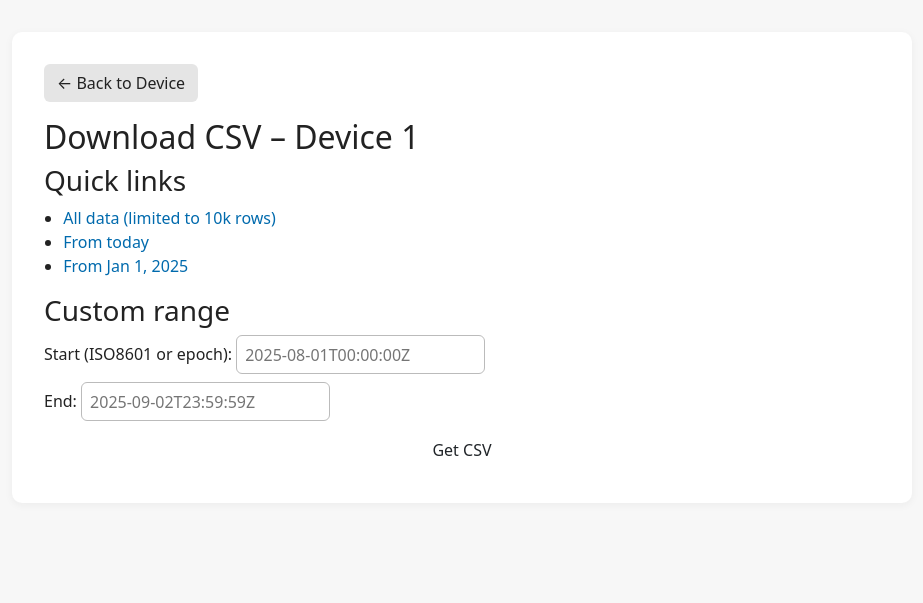
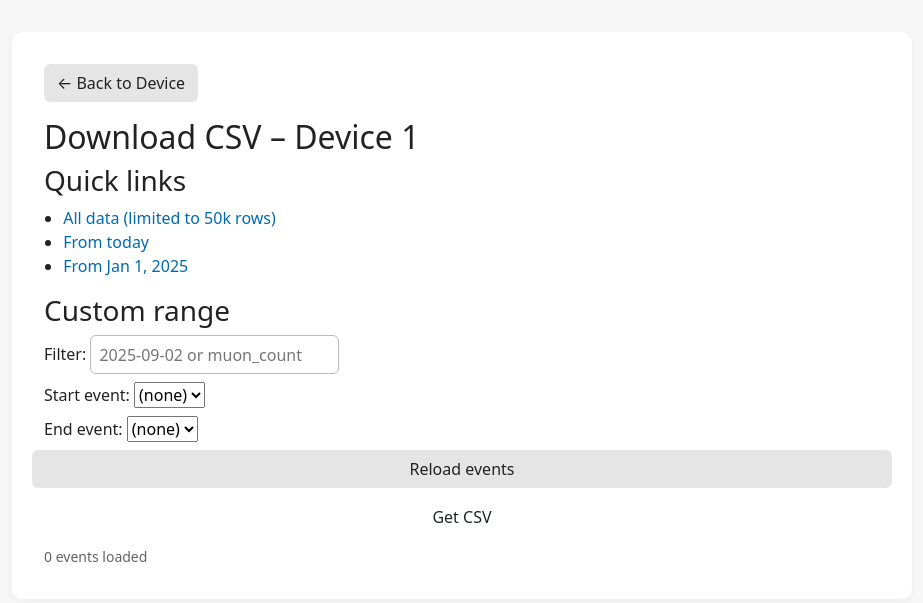
Before and after one commit to cornellpepper/CuWatch_server, a Flask app: page /device/1/download in a window 1280 px wide. Shown: the part 61-664 px from the top of the page, without its empty margins (178-1101 px from the left). Run offline with Flask 3, Linux system fonts and the light colour scheme; the visitor is signed in with stand-in values (Sample User, id 1); data that the repository does not hold is empty.

```diff
--- a/services/web/templates/device_detail.html
+++ b/services/web/templates/device_detail.html
@@ -29,6 +29,7 @@ thead, tbody tr { display: table; width: 100%; table-layout: fixed; }
 <nav style="margin-bottom:1rem;">
   <a href="{{ url_for('device_select') }}" class="btn" style="background:var(--gray200);color:var(--black);">← Devices</a>
   <a href="{{ url_for('download_page', device_id=device_id) }}" class="btn">Download CSVs</a>
+  <a href="{{ url_for('device_runs_page', device_id=device_id) }}" class="btn" style="background:var(--gray200);color:var(--black);">Runs</a>
 </nav>
 <h2>CuWatch Node {{ device_id }}</h2>
 <div class="row" style="margin-top: 1rem;">
@@ -262,7 +263,7 @@ thead, tbody tr { display: table; width: 100%; table-layout: fixed; }
           renderTable(inWindow.length ? inWindow : sorted.slice(0, 50)); // fallback if empty
 
           const rates = computeRates(sorted, windowSec);
-          if (rates.length) {
+          if (rates.length) { // update the rate display
             elRate.textContent = rates[rates.length - 1].r.toFixed(2);
           } else {
             elRate.textContent = '–';
--- a/services/web/templates/download.html
+++ b/services/web/templates/download.html
@@ -14,31 +14,112 @@ button { padding: .5rem .7rem; border: 0; border-radius: 6px; background: #b31b1
 <h2>Download CSV – Device {{ device_id }}</h2>
 <h3>Quick links</h3>
 <ul>
-  <li><a href="{{ url_for('export_csv', device_id=device_id) }}">All data (limited to 10k rows)</a></li>
+  <li><a href="{{ url_for('export_csv', device_id=device_id) }}">All data (limited to 50k rows)</a></li>
   <li><a href="{{ url_for('export_csv', device_id=device_id) }}?start={{ today_iso|default('') }}">From today</a></li>
   <li><a href="{{ url_for('export_csv', device_id=device_id) }}?start=2025-01-01T00:00:00Z">From Jan 1, 2025</a></li>
 </ul>
 <h3>Custom range</h3>
 <div class="row" style="display:flex;gap:.5rem;align-items:center;flex-wrap:wrap;">
-  <label>Start (ISO8601 or epoch):
-    <input id="start" placeholder="2025-08-01T00:00:00Z" style="padding:.4rem .5rem; border:1px solid #bbb; border-radius:6px;">
+  <label>Filter:
+    <input id="filter" placeholder="2025-09-02 or muon_count" style="padding:.4rem .5rem; border:1px solid #bbb; border-radius:6px;">
   </label>
-  <label>End:
-    <input id="end" placeholder="2025-09-02T23:59:59Z" style="padding:.4rem .5rem; border:1px solid #bbb; border-radius:6px;">
+  <label>Start event:
+    <select id="startEv"></select>
   </label>
+  <label>End event:
+    <select id="endEv"></select>
+  </label>
+  <button id="reload" class="btn" style="background:var(--gray200);color:var(--black);">Reload events</button>
   <button id="go" class="btn" style="padding:.5rem .7rem;">Get CSV</button>
+  <span id="status" class="small" style="opacity:.7"></span>
+
 </div>
 {% endblock %}
 {% block scripts %}
 <script>
+  const startSel = document.getElementById('startEv');
+  const endSel = document.getElementById('endEv');
+  const statusEl = document.getElementById('status');
+  const reloadBtn = document.getElementById('reload');
+  const filterInput = document.getElementById('filter');
+
+  // Keep a copy of the loaded events for filtering
+  let pointsData = [];
+
+  function option(label, value) {
+    const o = document.createElement('option');
+    o.textContent = label;
+    o.value = value;
+    return o;
+  }
+
+  function renderPoints(list) {
+    const prevS = startSel.value;
+    const prevE = endSel.value;
+    startSel.innerHTML = '';
+    endSel.innerHTML = '';
+    startSel.appendChild(option('(none)', ''));
+    endSel.appendChild(option('(none)', ''));
+    for (const p of list) {
+      const lbl = `${p.ts}  (muon_count ${p.c})`;
+      const val = p.ts;
+      startSel.appendChild(option(lbl, val));
+      endSel.appendChild(option(lbl, val));
+    }
+    // Try to restore previous selections if still present
+    if (prevS) startSel.value = prevS;
+    if (prevE) endSel.value = prevE;
+  }
+
+  function applyFilter() {
+    const q = filterInput.value.trim();
+    if (!q) { renderPoints(pointsData); return; }
+    const lower = q.toLowerCase();
+    const filtered = pointsData.filter(p => p.ts.toLowerCase().includes(lower) || String(p.c).includes(lower));
+    renderPoints(filtered);
+  }
+
+  async function loadEvents() {
+    statusEl.textContent = 'Loading…';
+    // Fetch up to 50k newest samples, then sort ascending so start<=end
+    const res = await fetch(`/api/samples/{{ device_id }}?limit=50000&_=${Date.now()}`);
+    if (!res.ok) { statusEl.textContent = 'Failed to load'; return; }
+    const rows = await res.json(); // newest-first
+    // Normalize and sort by ts asc, tie-break muon_count asc
+    pointsData = rows
+      .filter(r => r && r.ts)
+      .map(r => ({ ts: r.ts, t: new Date(r.ts).getTime(), c: Number(r.muon_count ?? 0) }))
+      .filter(p => isFinite(p.t))
+      .sort((a,b) => (a.t !== b.t) ? (a.t - b.t) : (a.c - b.c));
+    renderPoints(pointsData);
+    // Preselect sensible defaults: start = earliest today if present; end = latest
+    try {
+      const now = new Date();
+      const todayStart = new Date(now.getFullYear(), now.getMonth(), now.getDate());
+      const todayStartIso = new Date(todayStart.getTime() - todayStart.getTimezoneOffset()*60000).toISOString().slice(0,19) + 'Z';
+      // Find first index >= todayStart
+      let si = 1; // skip (none)
+      for (let i = 0; i < pointsData.length; i++) { if (pointsData[i].ts >= todayStartIso) { si = i + 1; break; } }
+      if (startSel.options[si]) startSel.selectedIndex = si;
+      if (endSel.options[endSel.options.length - 1]) endSel.selectedIndex = endSel.options.length - 1;
+    } catch {}
+    statusEl.textContent = `${pointsData.length} events loaded`;
+    applyFilter();
+  }
+
+  reloadBtn.addEventListener('click', () => { loadEvents().catch(() => statusEl.textContent = 'Failed to load'); });
+  filterInput.addEventListener('input', applyFilter);
   document.getElementById('go').addEventListener('click', () => {
-    const s = document.getElementById('start').value.trim();
-    const e = document.getElementById('end').value.trim();
+    const s = startSel.value;
+    const e = endSel.value;
     const params = new URLSearchParams();
     if (s) params.set('start', s);
     if (e) params.set('end', e);
     const url = `/api/export/{{ device_id }}.csv` + (params.toString() ? `?${params}` : '');
     window.location.href = url;
   });
+
+  // Initial load
+  loadEvents().catch(() => { statusEl.textContent = 'Failed to load'; });
 </script>
 {% endblock %}
```
